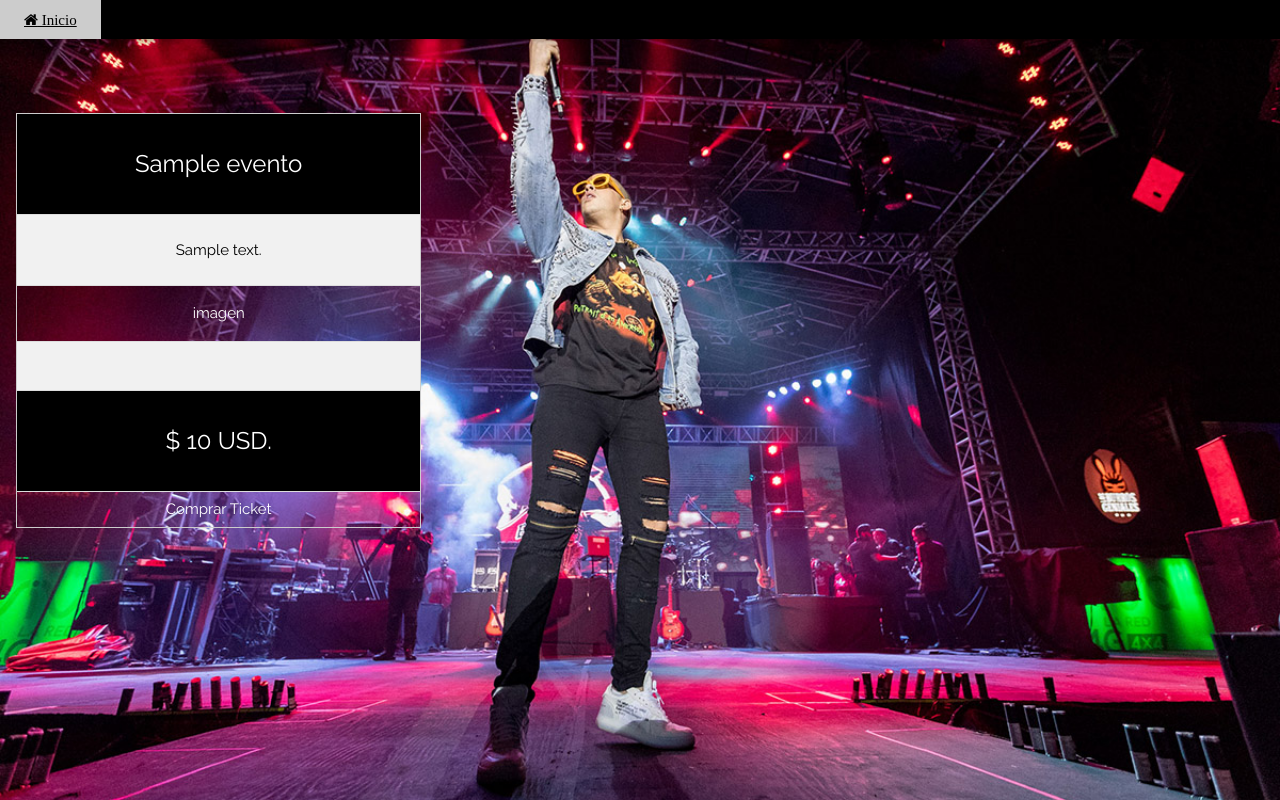
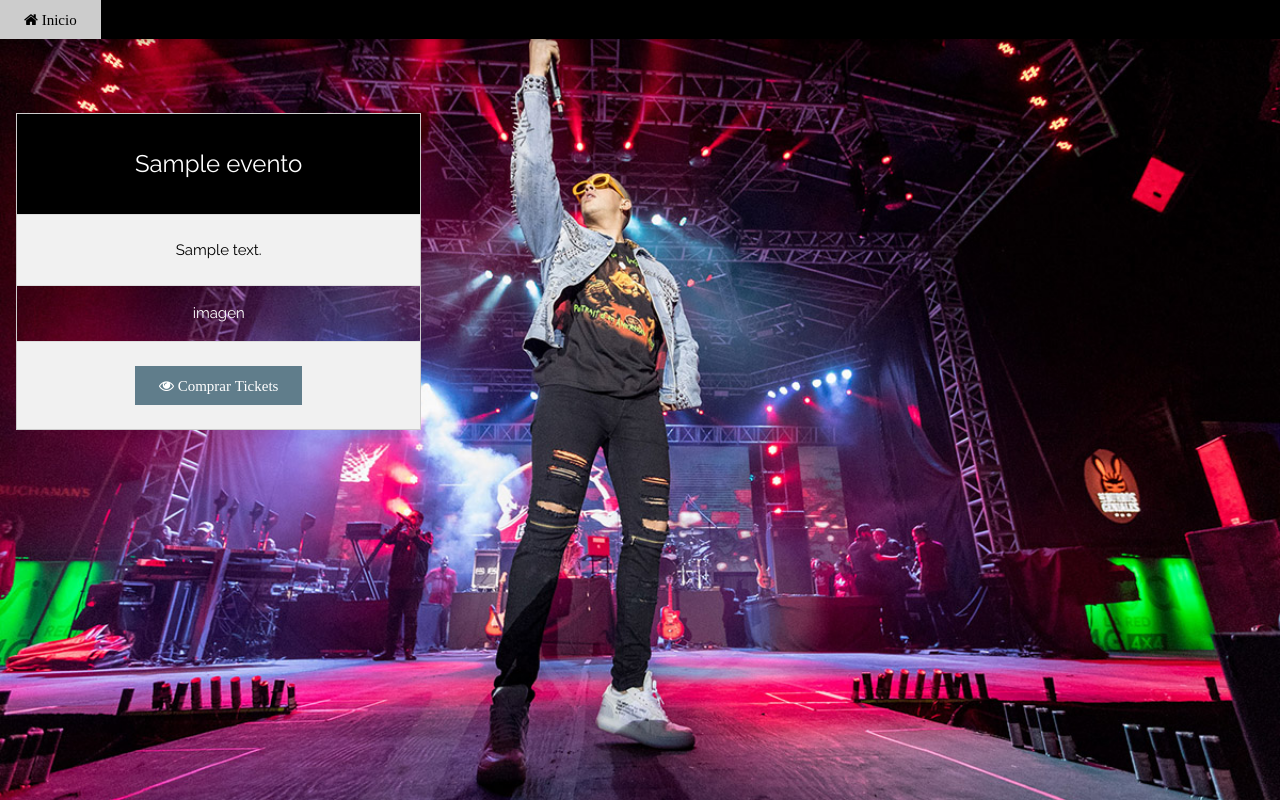
Before and after one commit to ngualterosp/proyecto_software, a PHP site: the page made by Modelos/gira/mostrarEventos.php in a window 1280 px wide. Run offline with PHP 8.4, Linux system fonts and the light colour scheme; tables that the repository leaves empty or names only in its code hold one stand-in row (values such as "Sample post"); some libraries are stand-ins or nearby versions.

Commit message:
recuperacion

```diff
--- a/Modelos/gira/crud_gira.php
+++ b/Modelos/gira/crud_gira.php
@@ -200,6 +200,7 @@ require_once("ciudad.php");
 
 				$listaEventos[]=$elEvento;
 			}
+
 			return $listaEventos;
 		}
 
--- a/Modelos/gira/mostrarEventos.php
+++ b/Modelos/gira/mostrarEventos.php
@@ -24,14 +24,8 @@ $listaEventos = $crud->mostrarEventos($codGira);
 <meta charset="UTF-8">
 <meta name="viewport" content="width=device-width, initial-scale=1">
 <link rel="stylesheet" href="https://cdnjs.cloudflare.com/ajax/libs/font-awesome/4.7.0/css/font-awesome.min.css">
-
- <script src="https://code.jquery.com/jquery-2.1.4.min.js"></script>
-    <link rel="stylesheet" href="https://bootswatch.com/united/bootstrap.min.css">
-    <script src="bootstrap.min.js"></script>
 <link rel="stylesheet" href="https://www.w3schools.com/w3css/4/w3.css">
 <link rel="stylesheet" href="https://fonts.googleapis.com/css?family=Raleway">
-
-
 <style>
 body,h1 {font-family: "Raleway", sans-serif}
 body, html {height: 100%}
@@ -70,10 +64,7 @@ foreach ($listaEventos as $evento)
     <li class="w3-light-grey w3-padding-24"><?php echo $evento->getDescripcion() ?></li>
     <li class="w3-padding-16">imagen</li>
     <li class="w3-light-grey w3-padding-24">
-
-          <li class="w3-black w3-xlarge w3-padding-32"> $ <?php echo $evento->getValor()?> USD. </li>
-
-      <a href="#" class="btn btn-default producto" precio="<?php echo $evento->getValor() ?>" nombre="<?php echo $evento->getNombre() ?>" role="button">Comprar Ticket</a>
+      <a class= "w3-button w3-blue-grey w3-padding-large 	fa fa-eye" href="mostrar_productos.php?cod_categoria=1">  Comprar Tickets</a>
 
     </li>
   </ul>
@@ -88,31 +79,5 @@ foreach ($listaEventos as $evento)
   </div>
 </div>
 
-<script src="minicart.js"></script>
-  <script>
-    // configuración inicial del carrito
-    paypal.minicart.render({
-    strings:{
-      button:'Pagar'
-     ,buttonAlt: "Total"
-     ,subtotal: 'Total:'
-     ,empty: 'No hay productos en el carrito'
-    }
-    });
-    // Eventos para agregar productos al carrito
-
-     $('.producto').click(function(e){
-         e.stopPropagation();
-        paypal.minicart.cart.add({
-      business: 'badbunny@gmail.com', // Cuenta paypal para recibir el dinero
-      item_name: $(this).attr("nombre"),
-       amount: $(this).attr("precio"),
-       currency_code: 'USD',
-
-      });
-     });
-
-  </script>
-
 </body>
 </html>
```
